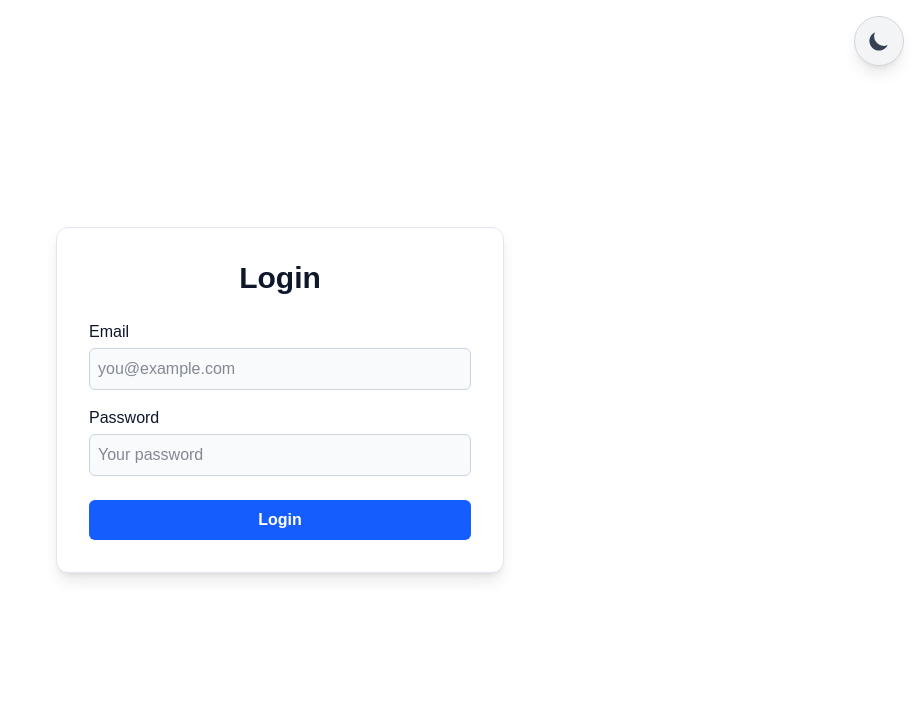
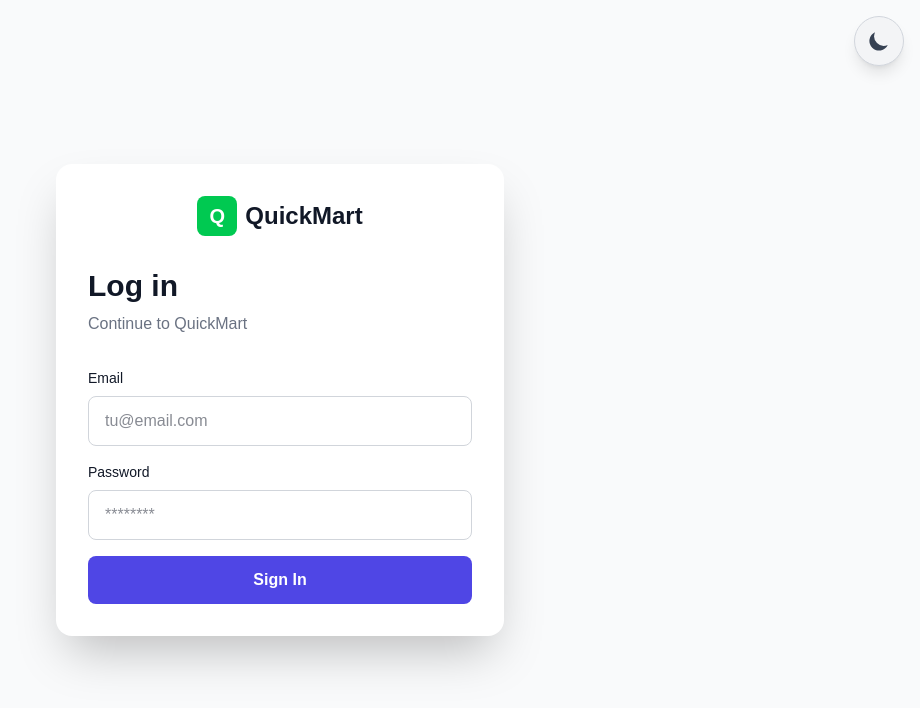
Before and after one commit to QuickCart-Calidad-de-Software/Quickmart, a Next.js app: page /auth/login in a window 1280 px wide. Shown: the top 708 px of the page, without its empty margins (360-1280 px from the left). Built offline with nearby package versions, Linux system fonts and the light colour scheme.

Commit message:
feat: reorganiza el formulario de inicio de sesión y mejora el diseño del panel del vendedor

```diff
--- a/app/_components/LoginForm.tsx
+++ b/app/_components/LoginForm.tsx
@@ -1,7 +1,7 @@
 "use client";
 
-import { signInAction } from "@/app/_lib/actions";
 import { useState } from "react";
+import { signInAction } from "../_lib/actions";
 
 export default function LoginForm() {
   const [error, setError] = useState<string | null>(null);
@@ -18,48 +18,104 @@ export default function LoginForm() {
   };
 
   return (
-    <form
-      onSubmit={handleSubmit}
-      className="flex flex-col bg-white dark:bg-slate-900 p-8 rounded-xl shadow-lg w-full max-w-md border border-slate-200 dark:border-slate-700"
+    <div
+      className="w-full max-w-md p-8 rounded-2xl shadow-2xl transition-colors"
+      style={{ background: "var(--card-bg)" }}
     >
-      <h1 className="text-3xl font-bold text-center text-slate-900 dark:text-white mb-6">
-        Login
+      {/* Logo */}
+      <div className="flex justify-center mb-8">
+        <div className="flex items-center gap-2">
+          <div className="w-10 h-10 bg-green-500 rounded-lg flex items-center justify-center">
+            <span className="text-white font-bold text-xl">Q</span>
+          </div>
+          <span
+            className="text-2xl font-bold"
+            style={{ color: "var(--foreground)" }}
+          >
+            QuickMart
+          </span>
+        </div>
+      </div>
+
+      {/* Título */}
+      <div className="mb-8">
+        <h1
+          className="text-3xl font-bold mb-2"
+          style={{ color: "var(--foreground)" }}
+        >
+          Log in
         </h1>
+        <p className="text-gray-500 dark:text-gray-400">
+          Continue to QuickMart
+        </p>
+      </div>
 
+      {/* Mensaje de error */}
       {error && (
-        <div className="bg-red-100 dark:bg-red-900/50 text-red-800 dark:text-red-200 text-center rounded-md py-2 mb-4 border border-red-300 dark:border-red-700">
+        <div className="mb-4 bg-red-100 dark:bg-red-900/50 text-red-800 dark:text-red-200 text-center rounded-md py-2 border border-red-300 dark:border-red-700">
           {error}
         </div>
       )}
 
-      <label htmlFor="email" className="text-slate-900 dark:text-white mb-1 font-medium">
+      {/* Formulario */}
+      <form onSubmit={handleSubmit} className="space-y-4">
+        {/* Input Email */}
+        <div>
+          <label
+            htmlFor="email"
+            className="block text-sm font-medium mb-2"
+            style={{ color: "var(--foreground)" }}
+          >
             Email
           </label>
           <input
-        type="text"
+            id="email"
             name="email"
-        id="email"
-        className="mb-4 p-2 rounded-md bg-slate-50 dark:bg-slate-800 text-slate-900 dark:text-white border border-slate-300 dark:border-slate-600 focus:outline-none focus:ring-2 focus:ring-blue-500 dark:focus:ring-blue-400"
-        placeholder="you@example.com"
+            type="email"
+            className="w-full px-4 py-3 rounded-lg border transition-colors focus:outline-none focus:ring-2 focus:ring-indigo-500"
+            style={{
+              background: "var(--input-bg)",
+              borderColor: "var(--input-border)",
+              color: "var(--foreground)",
+            }}
+            placeholder="tu@email.com"
+            required
           />
+        </div>
 
-      <label htmlFor="password" className="text-slate-900 dark:text-white mb-1 font-medium">
+        {/* Input Password */}
+        <div>
+          <label
+            htmlFor="password"
+            className="block text-sm font-medium mb-2"
+            style={{ color: "var(--foreground)" }}
+          >
             Password
           </label>
           <input
+            id="password"
+            name="password"
             type="password"
-        name="password"
-        id="password"
-        className="mb-6 p-2 rounded-md bg-slate-50 dark:bg-slate-800 text-slate-900 dark:text-white border border-slate-300 dark:border-slate-600 focus:outline-none focus:ring-2 focus:ring-blue-500 dark:focus:ring-blue-400"
-        placeholder="Your password"
+            className="w-full px-4 py-3 rounded-lg border transition-colors focus:outline-none focus:ring-2 focus:ring-indigo-500"
+            style={{
+              background: "var(--input-bg)",
+              borderColor: "var(--input-border)",
+              color: "var(--foreground)",
+            }}
+            placeholder="********"
+            required
           />
+        </div>
 
+        {/* Botón Continue */}
         <button
           type="submit"
-        className="bg-blue-600 hover:bg-blue-700 dark:bg-blue-500 dark:hover:bg-blue-600 text-white font-semibold py-2 rounded-md transition-colors"
+          className="w-full py-3 rounded-lg font-semibold text-white transition-colors hover:opacity-90"
+          style={{ background: "var(--button-bg)" }}
         >
-        Login
+          Sign In
         </button>
       </form>
+    </div>
   );
 }
--- a/app/globals.css
+++ b/app/globals.css
@@ -1,30 +1,29 @@
 @import "tailwindcss";
 
+@tailwind base;
+@tailwind components;
+@tailwind utilities;
+
 :root {
-  --background: #ffffff;
-  --foreground: #171717;
+  --background: #f9fafb;
+  --foreground: #111827;
+  --card-bg: #ffffff;
+  --border-color: #e5e7eb;
+  --input-bg: #ffffff;
+  --input-border: #d1d5db;
+  --button-bg: #4f46e5;
+  --button-hover: #4338ca;
 }
 
-@theme inline {
-  --color-background: var(--background);
-  --color-foreground: var(--foreground);
-  --font-sans: var(--font-geist-sans);
-  --font-mono: var(--font-geist-mono);
-}
-
-/* Variables para modo oscuro */
 .dark {
-  --background: #1C1F24;
-  --foreground: #ededed;
-  color-scheme: dark;
-}
-
-/* Fallback para preferencia del sistema */
-@media (prefers-color-scheme: dark) {
-  :root:not(.dark) {
-    --background: #0a0a0a;
-    --foreground: #ededed;
-  }
+  --background: #111827;
+  --foreground: #f9fafb;
+  --card-bg: #1f2937;
+  --border-color: #374151;
+  --input-bg: #374151;
+  --input-border: #4b5563;
+  --button-bg: #6366f1;
+  --button-hover: #4f46e5;
 }
 
 body {
--- a/app/page.tsx
+++ b/app/page.tsx
@@ -1,7 +1,7 @@
 import { auth } from "./_lib/auth";
 import SignInButton from "./_components/SignInButton";
 import SignOutButton from "./_components/SignOutButton";
-import SellerDashboard from "./_components/SellerDashboard";
+import SellerDashboard from "./rols/seller/pages/SellerDashboard";
 import { redirect } from "next/navigation";
 
 export default async function Home() {
--- a/app/_components/SellerDashboard.tsx
+++ b/app/rols/seller/pages/SellerDashboard.tsx
@@ -1,7 +1,7 @@
 "use client";
 
 import { useState } from "react";
-import SignOutButton from "./SignOutButton";
+import SignOutButton from "../../../_components/SignOutButton";
 
 interface Order {
   id: string;
```
Lines whose indentation alone changed are shown as unchanged.
